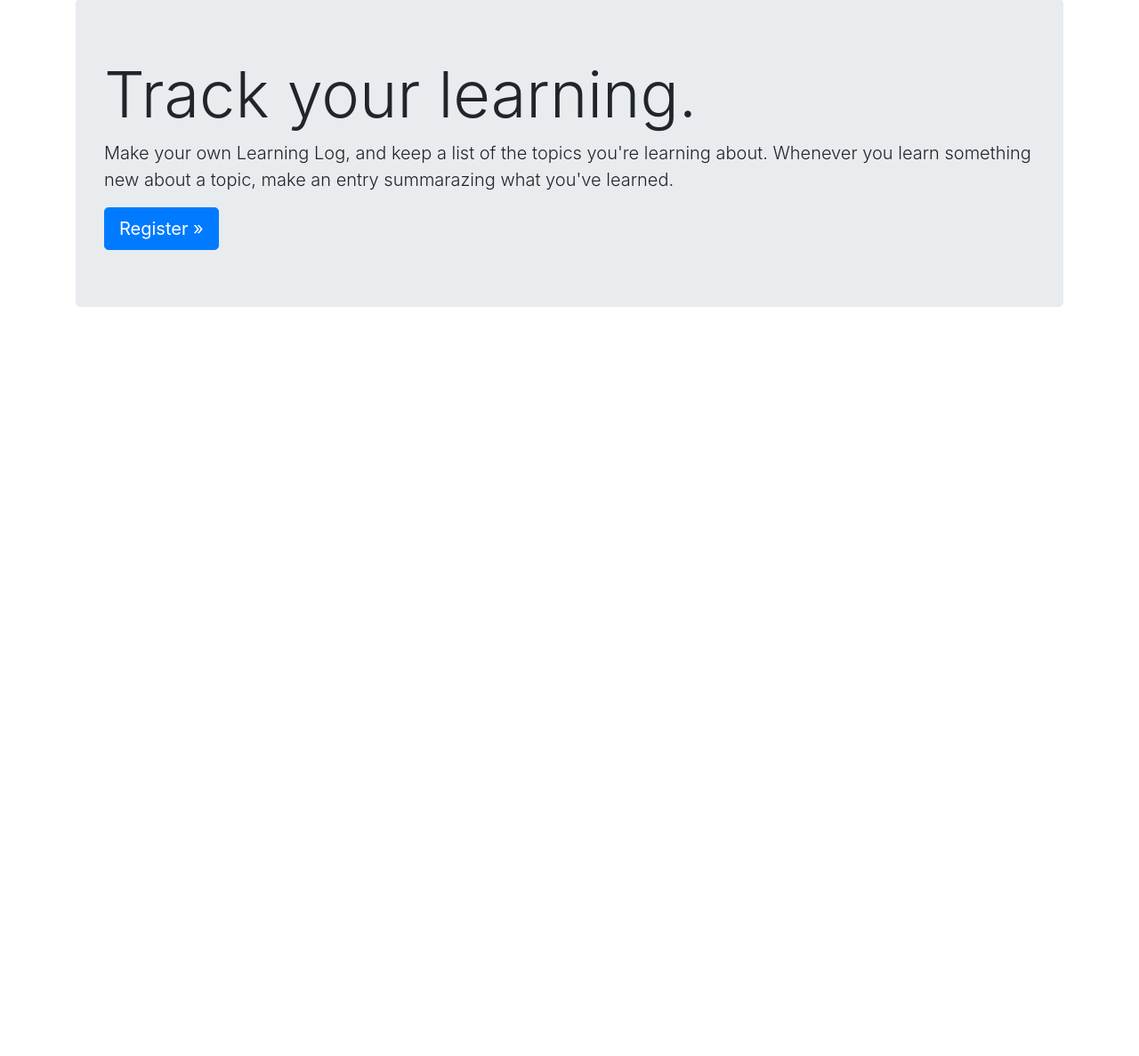
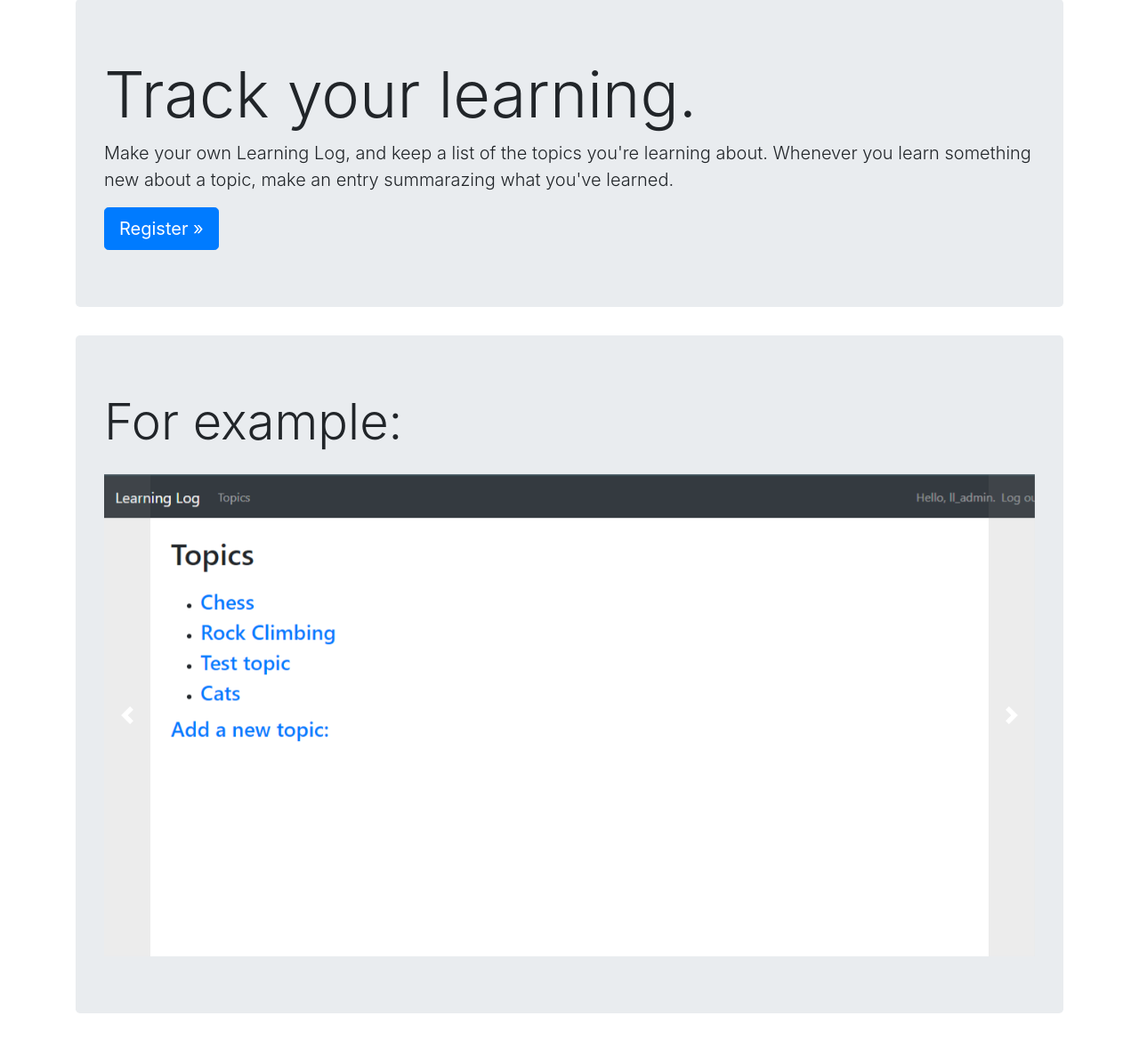
Before and after one commit to agmrv/learning-log, a Django app: page / in a window 1280 px wide. Shown: the part 81-1268 px from the top of the page at 89% size. Before the commit the page ends 426 px from the top, so only its background shows below. Run offline with Django 3.2, Linux system fonts and the light colour scheme; some libraries are stand-ins or nearby versions.

Commit message:
add carousel

```diff
--- a/learning_logs/templates/learning_logs/index.html
+++ b/learning_logs/templates/learning_logs/index.html
@@ -1,4 +1,7 @@
 {% extends "learning_logs/base.html" %}
+
+
+
 
 {% block page_header %}
   <div class="jumbotron">
@@ -15,4 +18,43 @@
     {% endif %}
 
   </div>
+
+  <style>
+    .carousel-control-next,
+    .carousel-control-prev {
+      background-color: gray;
+      width: 5%;
+      opacity: .15;
+    }
+  </style>
+
+
+  <div class="jumbotron">
+    <h1 class="display-4 mb-4">For example:</h1>
+    {% load static %}
+
+
+
+    <div id="carouselExampleControls" class="carousel slide" data-ride="carousel">
+      <div class="carousel-inner">
+        <div class="carousel-item active">
+          <img src="{% static 'slide1.png' %}" class="d-block w-100" alt="slide1">
+        </div>
+        <div class="carousel-item">
+          <img src="{% static 'slide2.png' %}" class="d-block w-100" alt="slide2">
+        </div>
+      </div>
+      <a class="carousel-control-prev" href="#carouselExampleControls" role="button" data-slide="prev">
+        <span class="carousel-control-prev-icon" aria-hidden="true"></span>
+        <span class="sr-only">Previous</span>
+      </a>
+      <a class="carousel-control-next" href="#carouselExampleControls" role="button" data-slide="next">
+        <span class="carousel-control-next-icon" aria-hidden="true"></span>
+        <span class="sr-only">Next</span>
+      </a>
+    </div>
+  </div>
+
+
+
 {% endblock page_header %}
```
Also changed, not shown: learning_logs/static/slide1.png (added), learning_logs/static/slide2.png (added).
